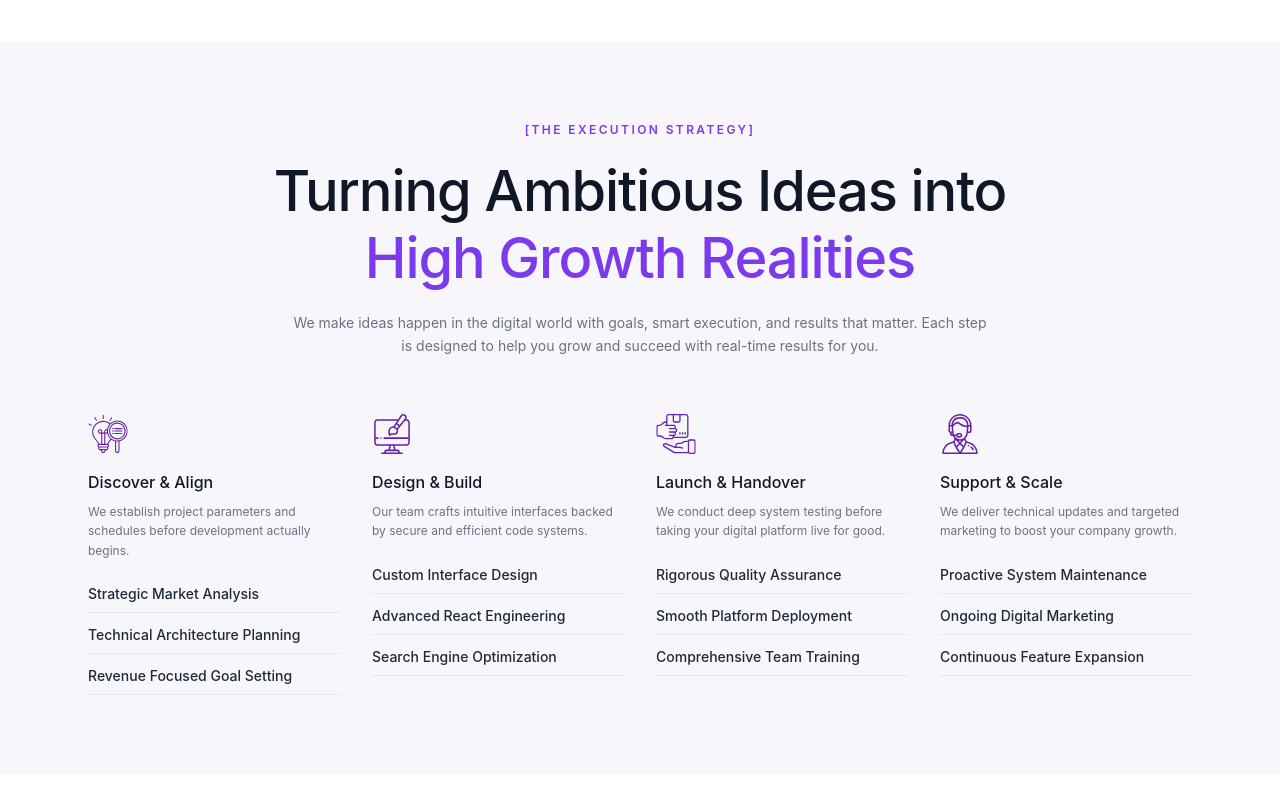
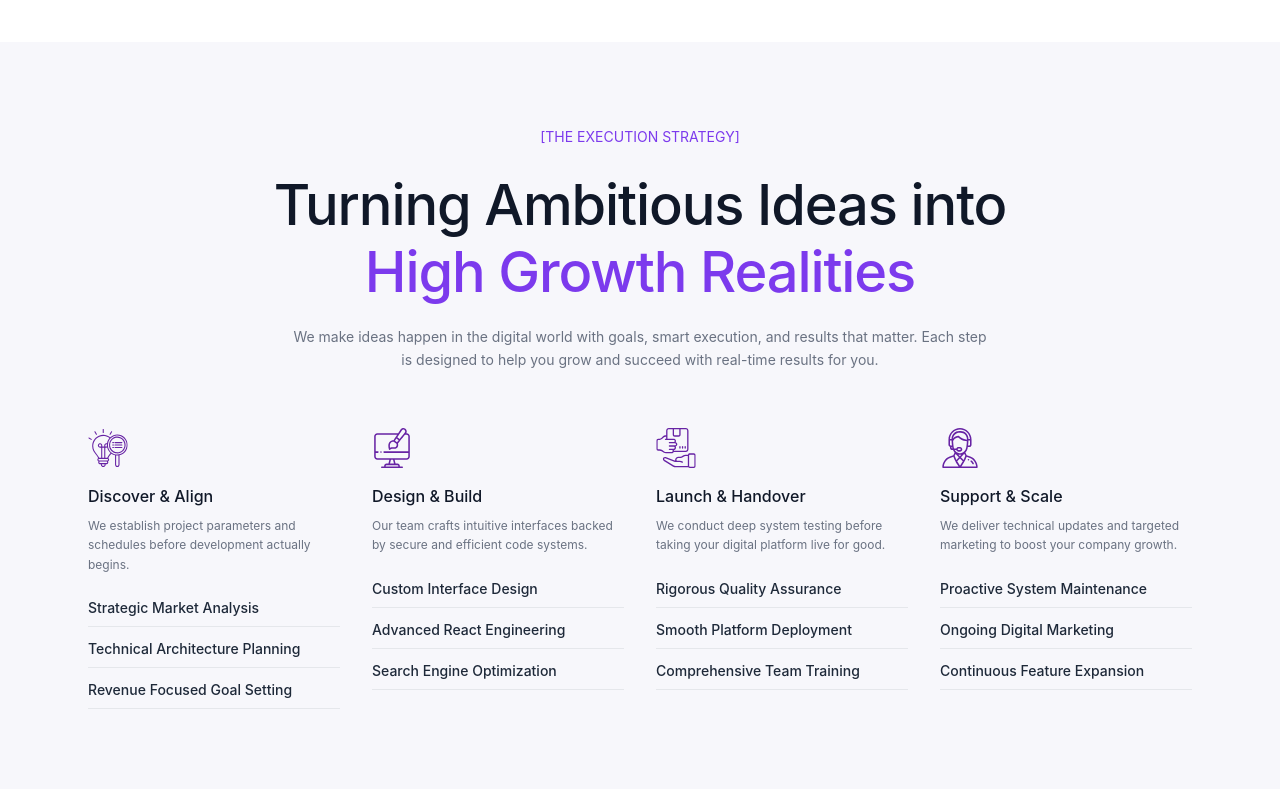
Before and after one commit to Akshay-m77/fobex, a React (Vite) app: page / in a window 1280 px wide. Shown: the part 1780-2580 px from the top of the page. Built offline with nearby package versions, Linux system fonts and the light colour scheme; a web font is replaced by a local one.

Commit message:
section label

```diff
--- a/src/components/ui/SectionHeader.tsx
+++ b/src/components/ui/SectionHeader.tsx
@@ -20,7 +20,7 @@ export default function SectionHeader({
     return (
         <div className={`text-center mb-14 ${className}`}>
             {label && (
-                <p className="text-xs font-semibold tracking-[0.2em] uppercase text-[var(--color-accent-purple)] mb-5">
+                <p className="text-sm font-normal leading-[30px] tracking-normal uppercase text-center text-[var(--color-accent-purple)] mb-5">
                     {label}
                 </p>
             )}
```
